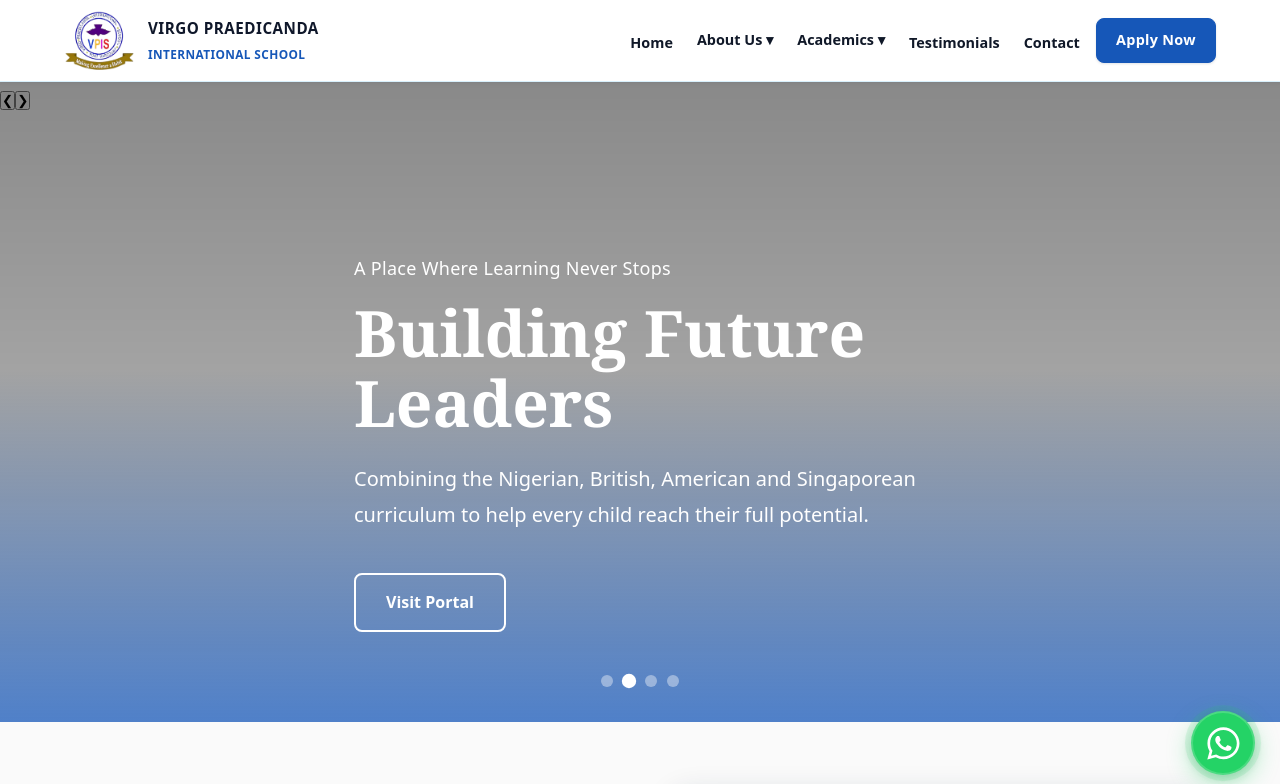
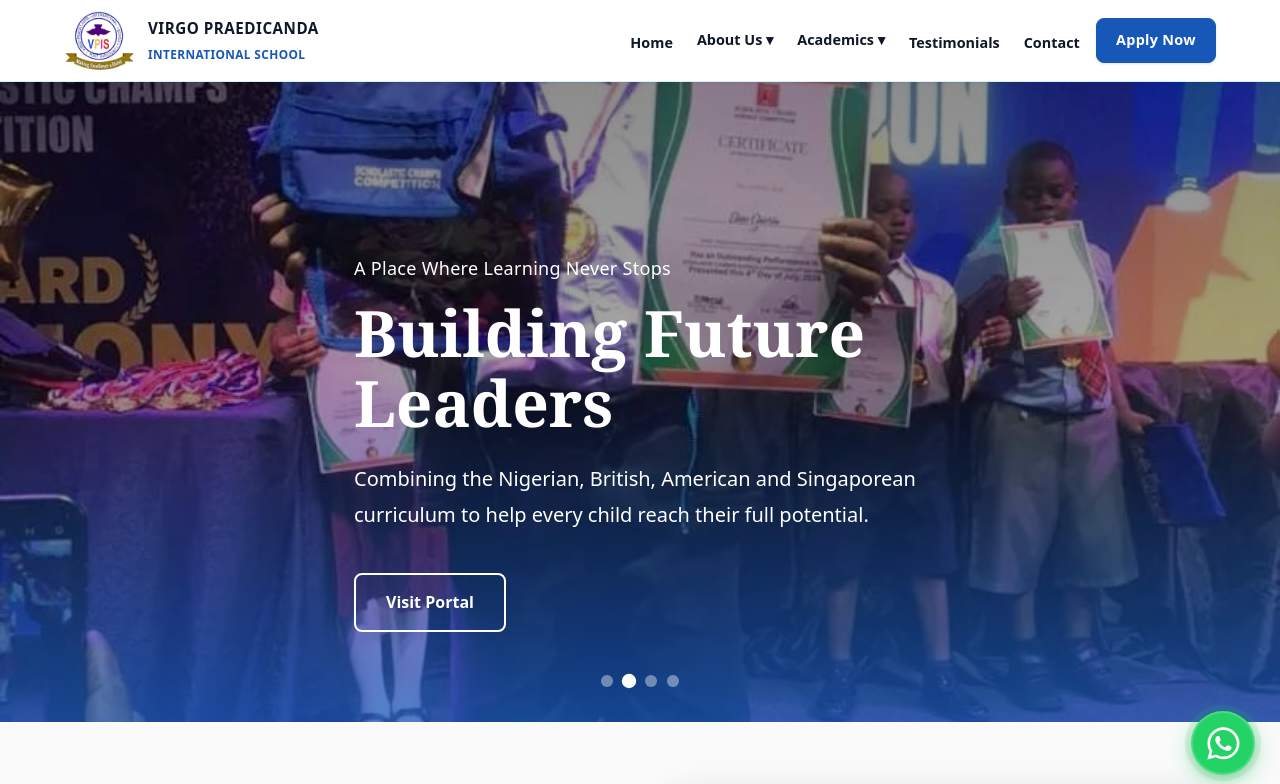
Before and after one commit to Abas-dev/VIRGO-PRAEDICANDA-landing, a React (Vite) app: page / in a window 1280 px wide. Shown: the top 784 px of the page. Built offline with nearby package versions, Linux system fonts and the light colour scheme.

Commit message:
Changed Carousel images

```diff
--- a/src/App.jsx
+++ b/src/App.jsx
@@ -5,7 +5,7 @@ import OurAchievements from "./components/OurAchievements.jsx";
 /* ── Hero Carousel Data ─────────────────────────────────────────────────── */
 const heroCarouselImages = [
   {
-    src: "/assets/images/primary.jpeg",
+    src: "/assets/images/interhouse/school_photo_36.jpg",
     alt: "Primary school students in uniform",
     subtitle: "Welcome to Virgo Praedicanda International School",
     title: "Making Excellence A Habit",
@@ -13,7 +13,7 @@ const heroCarouselImages = [
       "We nurture confident, disciplined and academically excellent students prepared for global opportunities.",
   },
   {
-    src: "/assets/images/class photo_3.jpeg",
+    src: "/assets/images/competitions/science/school_photo_54.jpg",
     alt: "Students during class activities",
     subtitle: "A Place Where Learning Never Stops",
     title: "Building Future Leaders",
@@ -21,7 +21,7 @@ const heroCarouselImages = [
       "Combining the Nigerian, British, American and Singaporean curriculum to help every child reach their full potential.",
   },
   {
-    src: "/assets/images/students.jpeg",
+    src: "/assets/images/art/school_photo_70.jpg",
     alt: "Students engaging in collaborative learning",
     subtitle: "Academic Excellence",
     title: "Inspiring Young Minds",
@@ -29,7 +29,7 @@ const heroCarouselImages = [
       "Creating an environment where children grow intellectually, morally and socially.",
   },
   {
-    src: "/assets/images/students_3.jpeg",
+    src: "./assets/images/skill/school_photo_12.jpg",
     alt: "Smiling students on campus",
     subtitle: "Quality Education",
     title: "Every Child Matters",
```
